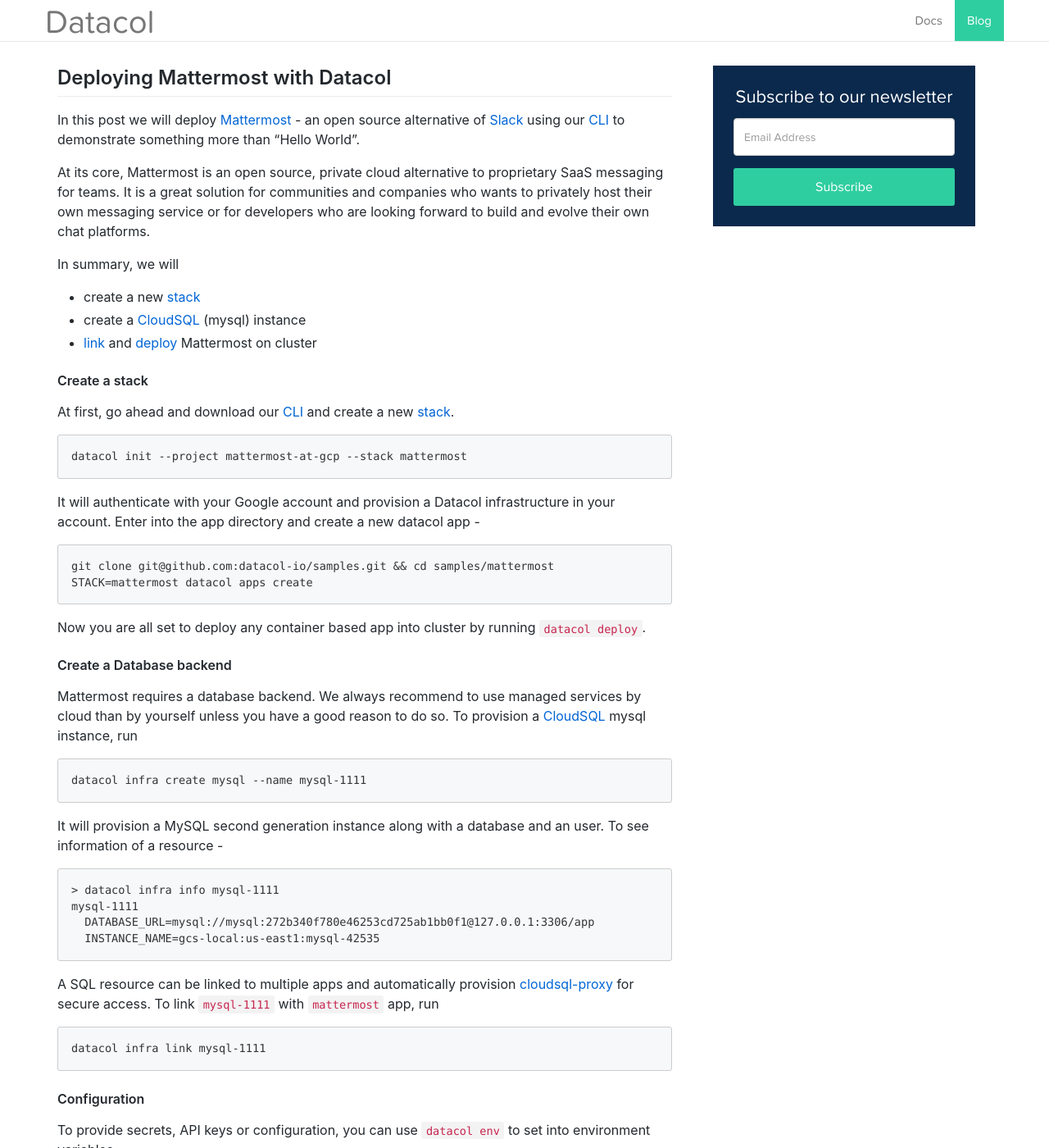
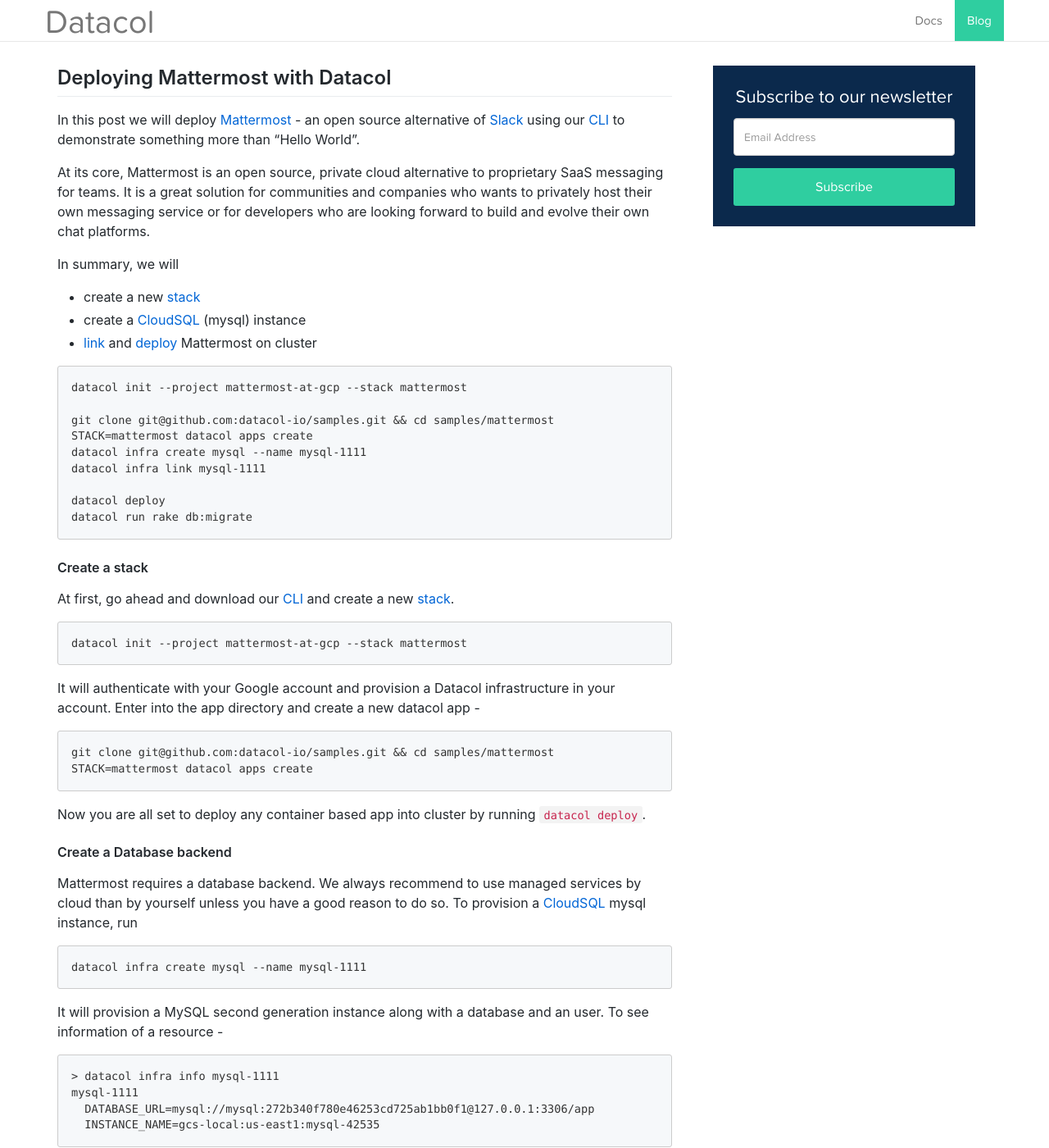
Before and after one commit to datacol-io/datacol-io.github.io, a Jekyll site: the page built from _posts/2017-04-10-deploying-mattermost.md, in a window 1280 px wide and 1400 px high. Shown: the whole window at 82% size. Built offline with Jekyll 4.4.1, drawn with Linux system fonts in a browser that asks for light colours.

````diff
--- a/_data/navigation.yml
+++ b/_data/navigation.yml
@@ -37,7 +37,7 @@ docs:
   - title: Operations
     children:
       - title: "Architecture"
-        url: "/docs/todo"
+        url: "/docs/architecture"
       - title: "Security"
         url: "/docs/todo"
       - title: "Support"
--- a/_posts/2017-04-10-deploying-mattermost.md
+++ b/_posts/2017-04-10-deploying-mattermost.md
@@ -16,6 +16,19 @@ In summary, we will
  * create a new [stack](/docs/cli/stacks)
  * create a [CloudSQL](/docs/cloudsql) (mysql) instance
  * [link](/docs/cloudsql) and [deploy](/docs/deployment) Mattermost on cluster
+
+
+```
+datacol init --project mattermost-at-gcp --stack mattermost
+
+git clone git@github.com:datacol-io/samples.git && cd samples/mattermost
+STACK=mattermost datacol apps create
+datacol infra create mysql --name mysql-1111
+datacol infra link mysql-1111
+
+datacol deploy
+datacol run rake db:migrate
+```
 
 #### Create a stack
 
--- a/css/main.scss
+++ b/css/main.scss
@@ -564,6 +564,7 @@ body {
   background-color: #0b2a4c;
   padding: 30px 40px 50px 40px;
   z-index: 2;
+  color: #fff;
 }
 .signup-wraper .box {
   max-width: 700px;
````
Also changed, not shown: contact.html (+2 -5 lines), docs/architecture.md (added, +14 -0 lines), index.html (+11 -1 lines).
